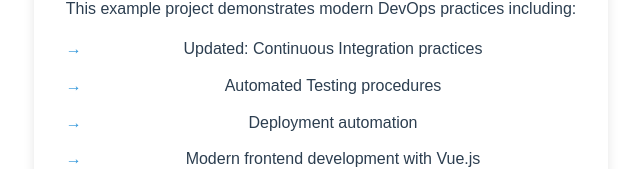
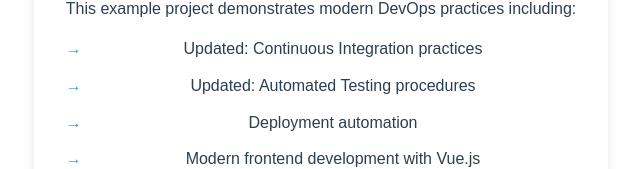
Before and after one commit to thoufeekx/devops-example-project, a Vue app: page / in a window 1280 px wide. Shown: the part 1593-1762 px from the top of the page, without its empty margins (319-959 px from the left). Built offline with nearby package versions, Linux system fonts and the light colour scheme.

Commit message:
Updated: Automated Testing procedures

```diff
--- a/src/App.vue
+++ b/src/App.vue
@@ -47,7 +47,7 @@
         <p>This example project demonstrates modern DevOps practices including:</p>
         <ul>
           <li>Updated: Continuous Integration practices</li>
-          <li>Automated Testing procedures</li>
+          <li>Updated: Automated Testing procedures</li>
           <li>Deployment automation</li>
           <li>Modern frontend development with Vue.js</li>
         </ul>
```
